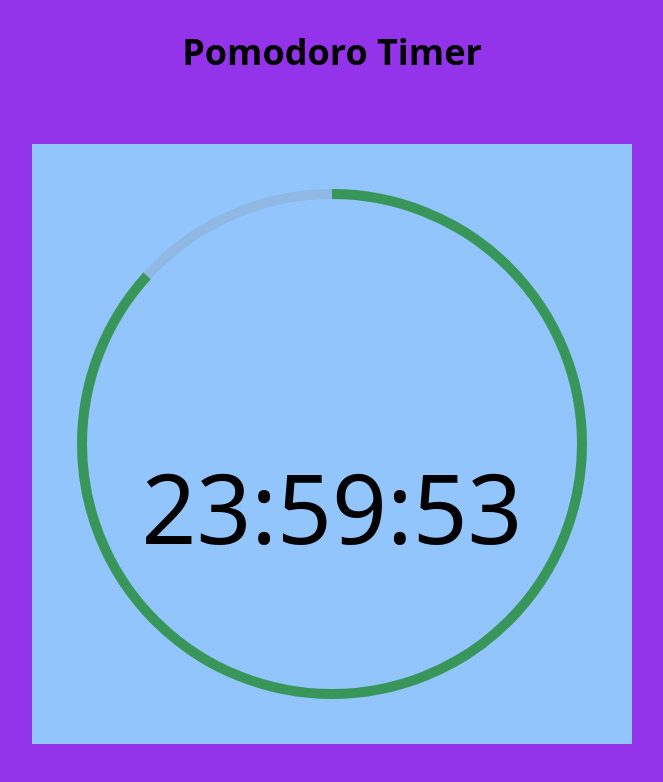
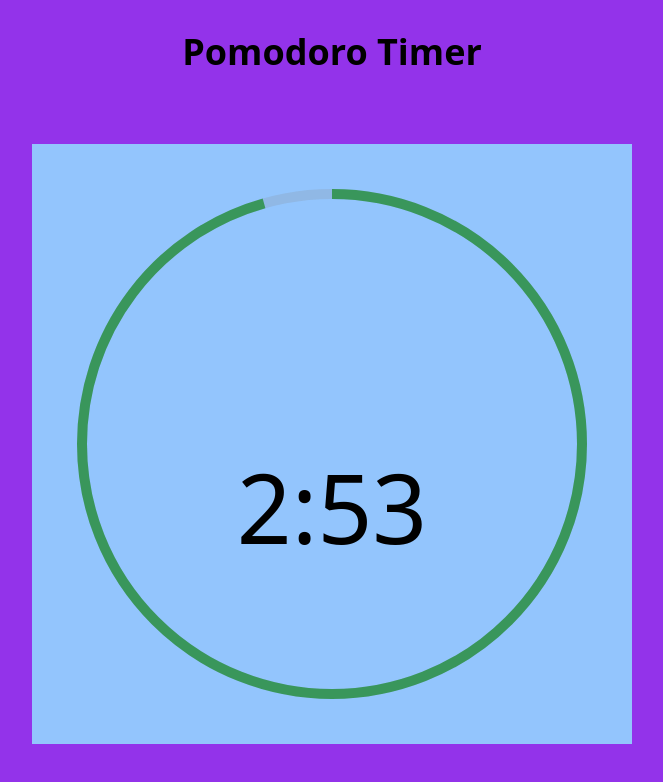
Before and after one commit to DanielaKuester/productivity-toolbox, a Next.js app: page /pomodoro in a window 1280 px wide. Shown: the top 782 px of the page, without its empty margins (308-971 px from the left). Built offline with nearby package versions, Linux system fonts and the light colour scheme.

Commit message:
Add: update global CSS variables with useEffect

```diff
--- a/pages/pomodoro.jsx
+++ b/pages/pomodoro.jsx
@@ -1,8 +1,8 @@
-import { useState } from "react";
+import { useState, useEffect } from "react";
 import pomodoroStyles from "../styles/pomodoro.module.css"
 
 const Pomodoro = () => {
-    const [myTime, setMyTime] = useState(24 * 60 * 60);
+    const [myTime, setMyTime] = useState(3 * 60);
 
     /*
      * 60 seconds form one minute, so the total number of minutes is all seconds divided by 60.
@@ -29,6 +29,15 @@ const Pomodoro = () => {
     const countDown = (timeInSeconds) => {
         setMyTime(timeInSeconds - 1);
     }
+
+    useEffect(() => {
+        // Accessing CSS variables
+        const myAnimationTime = getComputedStyle(document.documentElement).getPropertyValue('--myseconds');
+        console.log(myAnimationTime);
+
+        // Updating CSS variables
+        document.documentElement.style.setProperty('--myseconds', `${myTime}s`);
+    }, []);
 
     /*
      * The setTimeout function takes 2 or more arguments.
@@ -80,7 +89,7 @@ const Pomodoro = () => {
                             strokeDashoffset={0}
                             transform="translate(0 0), rotate(270 300 300)"
                         />
-                        <text className="text-8xl" x="300" y="400" text-anchor="middle" fill="black">{`${hours}:${minutes}:${seconds}`}</text>
+                        <text className="text-8xl" x="300" y="400" text-anchor="middle" fill="black">{`${minutes}:${seconds}`}</text>
                     </svg>
                 </div>
             </div>
--- a/styles/globals.css
+++ b/styles/globals.css
@@ -1,5 +1,5 @@
 :root {
-  --myseconds: 60s;
+  --myseconds: 30s;
 }
 
 @tailwind base;
```
